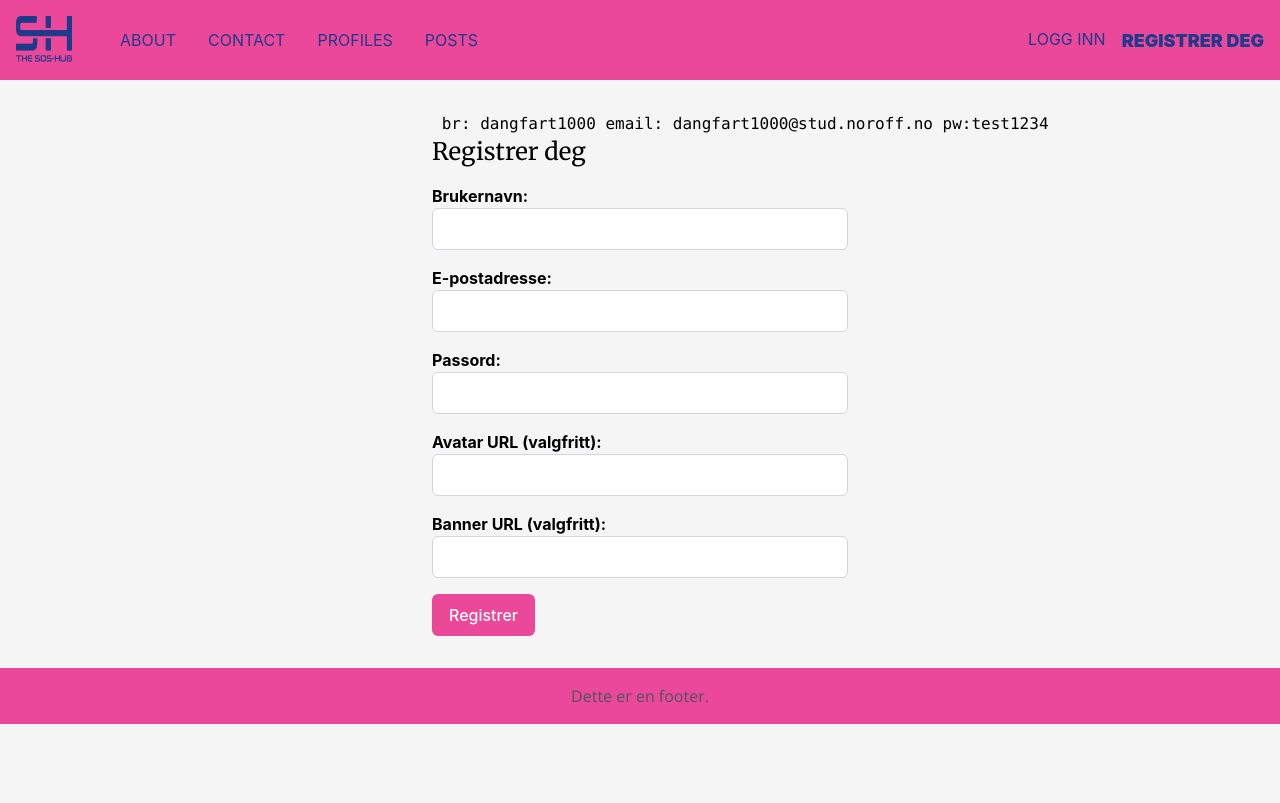
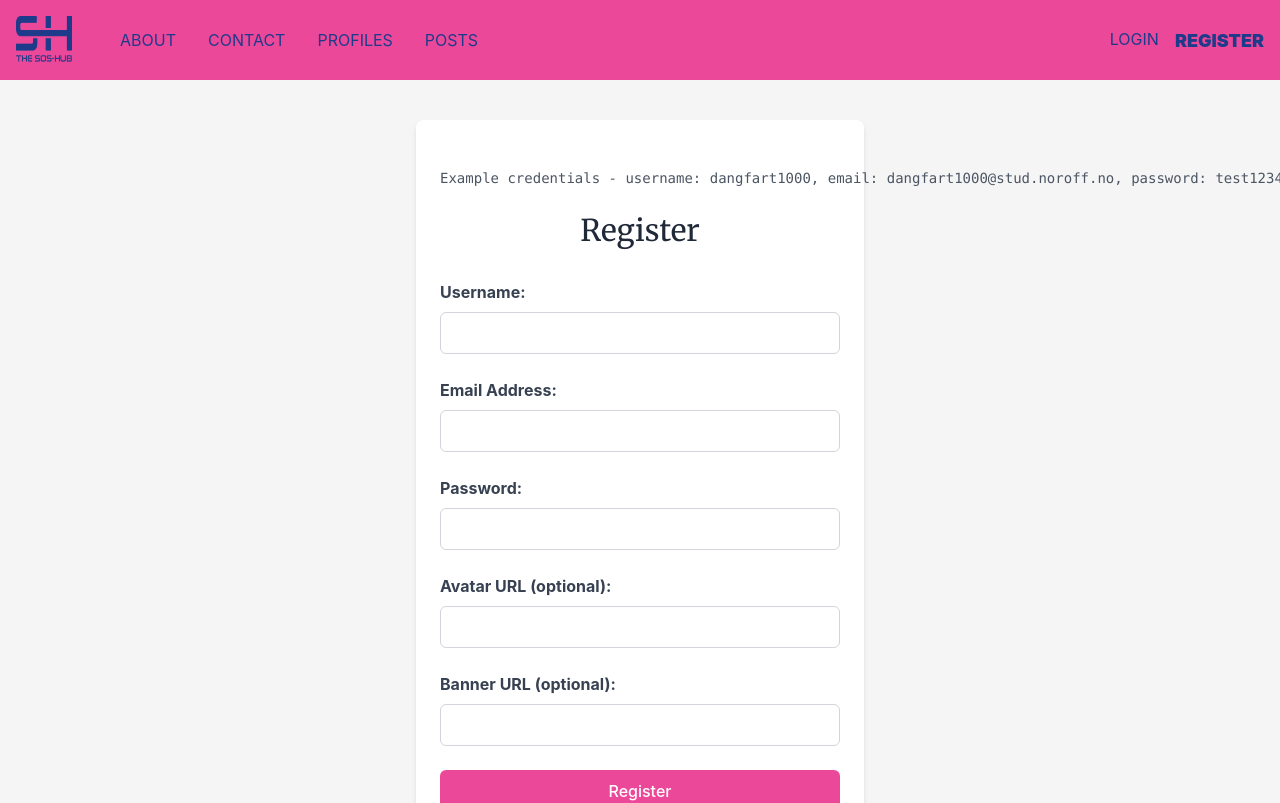
Before and after one commit to Noroff-FEU-Assignments/project-exam-2-kmcarlson, a React (Vite) app in the folder sos-hub/: page /register in a window 1280 px wide. Shown: the top 803 px of the page. Built offline with nearby package versions, Linux system fonts and the light colour scheme.

Commit message:
update lang and fix bug

```diff
--- a/sos-hub/src/components/Account.jsx
+++ b/sos-hub/src/components/Account.jsx
@@ -111,7 +111,7 @@ const Account = () => {
   const updateMedia = async () => {
     try {
       setIsUpdating(true);
-      const response = await fetch(`${BASE_URL}/profiles/${userData.name}`, {
+      const response = await fetch(`${BASE_URL}/profiles/${userData.name}/media`, {
         method: "PUT",
         headers: {
           Authorization: `Bearer ${accessToken}`,
@@ -186,12 +186,8 @@ const Account = () => {
               )}
             </div>
             <div className="mb-4">
-              <h4 className="text-lg font-semibold">Number of Posts:</h4>
-              <p className="text-gray-800">{profileData._count.posts}</p>
-            </div>
-            <div className="mb-4">
-              <h4 className="text-lg font-semibold">Number of Followers:</h4>
-              <p className="text-gray-800">{profileData._count.followers}</p>
+              <h4 className="text-lg font-semibold">Followers:</h4>
+              {/* <p className="text-gray-800">{profileData._count.followers}</p> */}
               <ul className="list-disc pl-5 mt-2">
                 {profileData.followers.map((follower, index) => (
                   <li key={index}>
@@ -201,8 +197,8 @@ const Account = () => {
               </ul>
             </div>
             <div className="mb-4">
-              <h4 className="text-lg font-semibold">Number Following:</h4>
-              <p className="text-gray-800">{profileData._count.following}</p>
+              <h4 className="text-lg font-semibold">Following:</h4>
+              {/* <p className="text-gray-800">{profileData._count.following}</p> */}
               <ul className="list-disc pl-5 mt-2">
                 {profileData.following.map((following, index) => (
                   <li key={index}>
@@ -210,6 +206,10 @@ const Account = () => {
                   </li>
                 ))}
               </ul>
+            </div>
+            <div className="mb-4">
+              <h4 className="text-lg font-semibold">Number of Posts:</h4>
+              <p className="text-gray-800">{profileData._count.posts}</p>
             </div>
           </div>
         </div>
--- a/sos-hub/src/components/Header.jsx
+++ b/sos-hub/src/components/Header.jsx
@@ -37,7 +37,7 @@ const Header = () => {
         <div className="flex space-x-4">
           {accessToken ? (
             <Link to="/" className="hover:text-pink-200" onClick={handleLogout}>
-              Logg ut
+              Logout
             </Link>
           ) : (
             <Link
@@ -45,7 +45,7 @@ const Header = () => {
               className={`hover:text-pink-200 ${location.pathname === "/login" ? "active" : ""
                 }`}
             >
-              Logg inn
+              Login
             </Link>
           )}
           {accessToken ? (
@@ -54,7 +54,7 @@ const Header = () => {
               className={`hover:text-pink-200 ${location.pathname === "/account" ? "active" : ""
                 }`}
             >
-              Min Profil
+              My Profile
             </Link>
           ) : (
             <Link
@@ -62,7 +62,7 @@ const Header = () => {
               className={`hover:text-pink-200 ${location.pathname === "/register" ? "active" : ""
                 }`}
             >
-              Registrer deg
+              Register
             </Link>
           )}
         </div>
--- a/sos-hub/src/components/Register.jsx
+++ b/sos-hub/src/components/Register.jsx
@@ -1,5 +1,6 @@
 import React, { useState } from "react";
 import { BASE_URL } from "../constants/ApiUrl";
+import { useNavigate } from "react-router-dom";
 
 const Register = () => {
   const [username, setUsername] = useState("");
@@ -9,12 +10,13 @@ const Register = () => {
   const [banner, setBanner] = useState("");
   const [error, setError] = useState("");
 
+  const navigate = useNavigate();
+
   const handleSubmit = async (event) => {
     event.preventDefault();
 
-    // Valider e-postadressen
     if (!email.endsWith("stud.noroff.no")) {
-      setError("only email 'stud.noroff.no'.");
+      setError("Only emails with the domain 'stud.noroff.no' are allowed.");
       return;
     }
 
@@ -34,89 +36,95 @@ const Register = () => {
       });
 
       if (response.ok) {
-        console.log("Registrering ok!");
+        console.log("Registration successful!");
+        navigate("/login");
       } else {
-        console.error("Registrering no good!.");
+        const errorData = await response.json();
+        const errorMessage =
+          errorData.errors && errorData.errors.length > 0
+            ? errorData.errors[0].message
+            : "Registration failed. Please try again.";
+        setError(errorMessage);
       }
     } catch (error) {
-      console.error("Feil ved håndtering av registrering:", error);
+      console.error("Error handling registration:", error);
+      setError("An error occurred. Please try again later.");
     }
   };
 
   return (
-    <div className="container mx-auto max-w-md px-4 py-8">
-      <pre>
-        {" "}
-        br: dangfart1000 email: dangfart1000@stud.noroff.no pw:test1234
+    <div className="container mx-auto max-w-md px-6 py-12 bg-white shadow-md rounded-lg mt-10 mb-10">
+      <pre className="text-sm text-gray-600 mb-6">
+        Example credentials - username: dangfart1000, email: dangfart1000@stud.noroff.no, password: test1234
       </pre>
-      <h2 className="text-2xl font-bold mb-4">Registrer deg</h2>
-      <form onSubmit={handleSubmit} className="space-y-4">
+      <h2 className="text-3xl font-bold mb-8 text-center text-gray-800">Register</h2>
+      <form onSubmit={handleSubmit} className="space-y-6">
         <div>
-          <label htmlFor="username" className="block font-bold">
-            Brukernavn:
+          <label htmlFor="username" className="block font-bold mb-2 text-gray-700">
+            Username:
           </label>
           <input
             type="text"
             id="username"
             value={username}
             onChange={(event) => setUsername(event.target.value)}
-            className="w-full border border-gray-300 rounded-md px-3 py-2"
+            className="w-full border border-gray-300 rounded-md px-3 py-2 focus:outline-none focus:ring focus:ring-pink-300"
           />
         </div>
         <div>
-          <label htmlFor="email" className="block font-bold">
-            E-postadresse:
+          <label htmlFor="email" className="block font-bold mb-2 text-gray-700">
+            Email Address:
           </label>
           <input
             type="email"
             id="email"
             value={email}
             onChange={(event) => setEmail(event.target.value)}
-            className="w-full border border-gray-300 rounded-md px-3 py-2"
+            className="w-full border border-gray-300 rounded-md px-3 py-2 focus:outline-none focus:ring focus:ring-pink-300"
           />
         </div>
         <div>
-          <label htmlFor="password" className="block font-bold">
-            Passord:
+          <label htmlFor="password" className="block font-bold mb-2 text-gray-700">
+            Password:
           </label>
           <input
             type="password"
             id="password"
             value={password}
             onChange={(event) => setPassword(event.target.value)}
-            className="w-full border border-gray-300 rounded-md px-3 py-2"
+            className="w-full border border-gray-300 rounded-md px-3 py-2 focus:outline-none focus:ring focus:ring-pink-300"
           />
         </div>
         <div>
-          <label htmlFor="avatar" className="block font-bold">
-            Avatar URL (valgfritt):
+          <label htmlFor="avatar" className="block font-bold mb-2 text-gray-700">
+            Avatar URL (optional):
           </label>
           <input
             type="text"
             id="avatar"
             value={avatar}
             onChange={(event) => setAvatar(event.target.value)}
-            className="w-full border border-gray-300 rounded-md px-3 py-2"
+            className="w-full border border-gray-300 rounded-md px-3 py-2 focus:outline-none focus:ring focus:ring-pink-300"
           />
         </div>
         <div>
-          <label htmlFor="banner" className="block font-bold">
-            Banner URL (valgfritt):
+          <label htmlFor="banner" className="block font-bold mb-2 text-gray-700">
+            Banner URL (optional):
           </label>
           <input
             type="text"
             id="banner"
             value={banner}
             onChange={(event) => setBanner(event.target.value)}
-            className="w-full border border-gray-300 rounded-md px-3 py-2"
+            className="w-full border border-gray-300 rounded-md px-3 py-2 focus:outline-none focus:ring focus:ring-pink-300"
           />
         </div>
-        {error && <p className="text-red-500">{error}</p>}
+        {error && <p className="text-red-500 font-semibold">{error}</p>}
         <button
           type="submit"
-          className="bg-pink-500 text-white py-2 px-4 rounded-md hover:bg-blue-500"
+          className="w-full bg-pink-500 text-white py-2 px-4 rounded-md hover:bg-pink-600 transition duration-300"
         >
-          Registrer
+          Register
         </button>
       </form>
     </div>
--- a/sos-hub/src/pages/Posts.jsx
+++ b/sos-hub/src/pages/Posts.jsx
@@ -33,43 +33,38 @@ const Posts = () => {
   if (!accessToken) {
     return (
       <div className="text-center mt-8">
-        <p className="text-lg mb-4">Du må logge inn for å se poster.</p>
-        <Link to="/login" className="text-blue-500 hover:underline text-lg font-bold">
-          Logg inn
-        </Link>
+      <p className="text-lg mb-4">You must log in to view posts.</p>
+      <Link to="/login" className="text-blue-500 hover:underline text-lg font-bold">
+        Log in
+      </Link>
       </div>
     );
   }
 
   return (
     <div className="container mx-auto px-4 py-8">
-      <h1 className="text-4xl font-bold mb-6 text-center">Poster</h1>
+      <h1 className="text-4xl font-bold mb-6 text-center">Posts</h1>
       <div className="text-center mb-8">
         <Link to="/create-post">
           <button className="bg-blue-500 hover:bg-pink-500 text-white font-bold py-2 px-6 rounded">
-            Opprett ny post
+            Create new post
           </button>
         </Link>
       </div>
       <ul className="grid grid-cols-1 md:grid-cols-2 lg:grid-cols-3 gap-6">
-
-
-
         {posts.map((post) => (
-
           <li key={post.id} className="bg-white shadow-lg rounded-lg p-6">
             <Link
               to={`/posts/${post.id}`}
               className="text-2xl font-semibold text-pink-500 hover:text-blue-500 block mb-4"
             >
               {post.title}
-
             </Link>
             <p className="text-gray-700 text-base mb-4">
               {post.body.length > 150 ? `${post.body.substring(0, 150)}...` : post.body}
             </p>
             <Link to={`/posts/${post.id}`} className="text-blue-500 hover:underline font-medium">
-              Redd more
+              Read more
             </Link>
           </li>
         ))}
--- a/sos-hub/src/pages/Profiles.jsx
+++ b/sos-hub/src/pages/Profiles.jsx
@@ -35,10 +35,10 @@ const Profiles = () => {
   if (!accessToken) {
     return (
       <div className="text-center">
-        <p>Du må logge inn for å se profiler.</p>
-        <Link to="/login" className="text-blue-900 hover:underline">
-          Logg inn
-        </Link>
+      <p>You need to log in to view profiles.</p>
+      <Link to="/login" className="text-blue-900 hover:underline">
+        Log in
+      </Link>
       </div>
     );
   }
```
